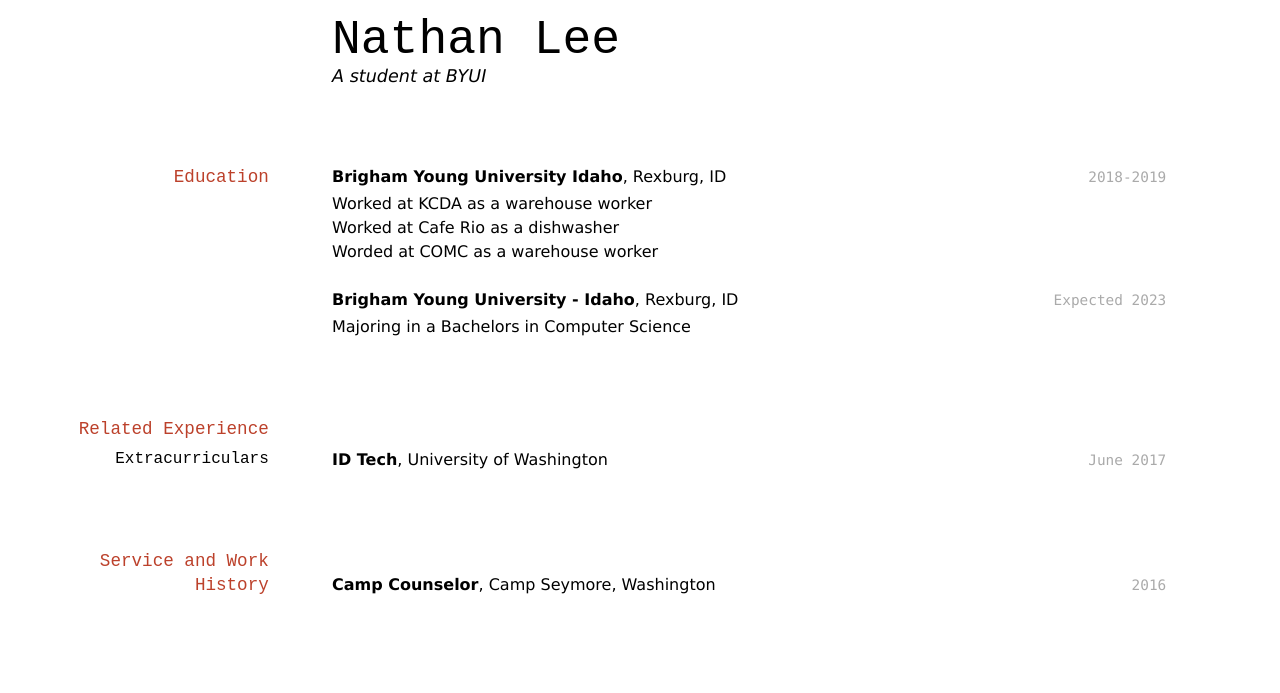
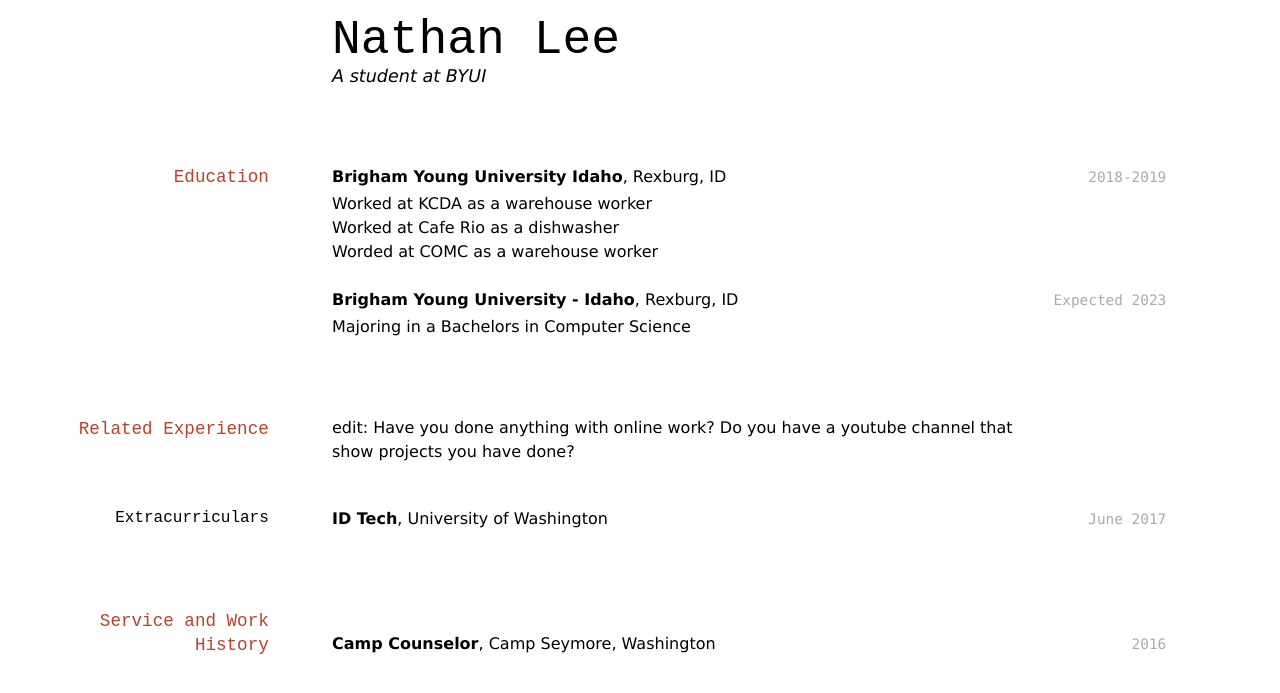
Before and after one commit to YesterFence/Lee_Resume, a Jekyll site: the page built from docs/index.md, in a window 1280 px wide. Shown: the top 693 px of the page. Built offline with Jekyll 4.4.1, drawn with Linux system fonts in a browser that asks for light colours.

Commit message:
Responded with helpful tips

```diff
--- a/docs/index.md
+++ b/docs/index.md
@@ -22,6 +22,9 @@ __Brigham Young University - Idaho__, Rexburg, ID
 
 ## Related Experience
 
+edit: Have you done anything with online work?
+Do you have a youtube channel that show projects you have done?
+
 ### Extracurriculars
 
 `June 2017`
```
